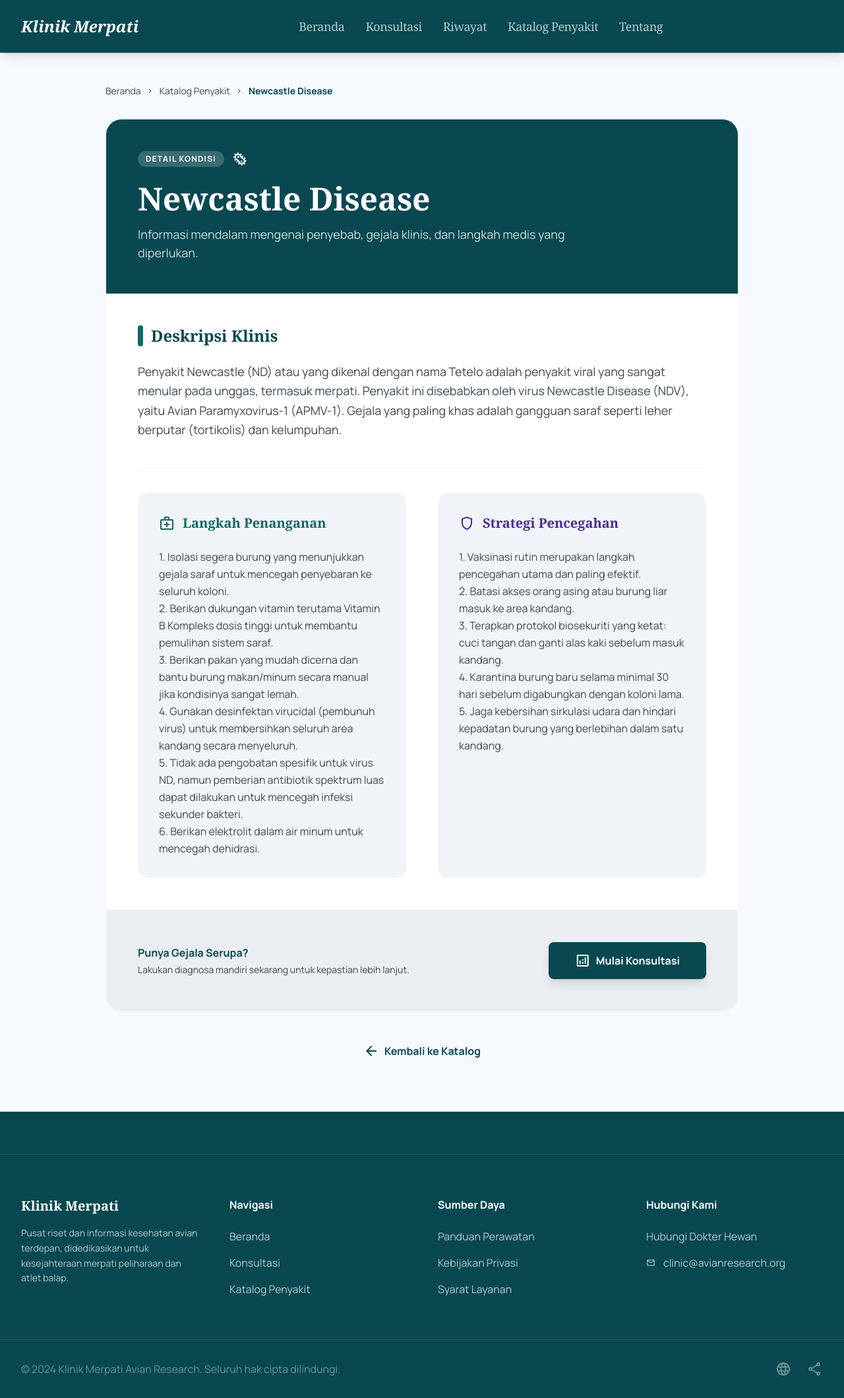
After one commit to Jinsky/Jinsky, a PHP site: page /detail_penyakit.php?id=P01 in a window 1280 px wide. The commit adds this page. Shown: the whole page at 66% size. Run offline with PHP 8.4, Linux system fonts and the light colour scheme; a user stored in the database is signed in; data comes from the database, SQL or seed files in the repository; some libraries are stand-ins or nearby versions.

Commit message:
fix: improve disease catalog UI, implement detail page, and rebrand to Klinik Merpati
- Improved visual consistency of disease catalog with uniform cards and line-clamping.
- Replaced the disease modal with a dedicated `detail_penyakit.php` page.
- Shortened disease descriptions in the catalog list.
- Changed "Nama Merpati" to "Nama Pemilik" in consultation and history UI.
- Renamed the website from "Clinical Vitality" to "Klinik Merpati" across all files.
- Fixed HTML semantic structure in `katalog.php`.

Co-authored-by: Jinsky <207972827+Jinsky@users.noreply.github.com>

```diff
--- a/admin/aturan.php
+++ b/admin/aturan.php
@@ -58,7 +58,7 @@ if ($pdo) {
 <html lang="id">
 <head>
     <meta charset="UTF-8">
-    <title>Kelola Aturan | Admin Clinical Vitality</title>
+    <title>Kelola Aturan | Admin Klinik Merpati</title>
     <script src="https://cdn.tailwindcss.com"></script>
     <link href="https://fonts.googleapis.com/css2?family=Material+Symbols+Outlined" rel="stylesheet">
 </head>
--- a/admin/gejala.php
+++ b/admin/gejala.php
@@ -33,7 +33,7 @@ $gejala_list = get_all_gejala($pdo);
 <html lang="id">
 <head>
     <meta charset="UTF-8">
-    <title>Kelola Gejala | Admin Clinical Vitality</title>
+    <title>Kelola Gejala | Admin Klinik Merpati</title>
     <script src="https://cdn.tailwindcss.com"></script>
     <link href="https://fonts.googleapis.com/css2?family=Material+Symbols+Outlined" rel="stylesheet">
 </head>
--- a/admin/index.php
+++ b/admin/index.php
@@ -17,7 +17,7 @@ if ($pdo) {
 <html lang="id">
 <head>
     <meta charset="UTF-8">
-    <title>Admin Dashboard | Clinical Vitality</title>
+    <title>Admin Dashboard | Klinik Merpati</title>
     <script src="https://cdn.tailwindcss.com"></script>
     <link href="https://fonts.googleapis.com/css2?family=Material+Symbols+Outlined" rel="stylesheet">
 </head>
@@ -37,7 +37,7 @@ if ($pdo) {
 
     <main class="flex-1 p-10">
         <h1 class="text-4xl font-bold text-slate-800 mb-2">Selamat Datang, <?= $_SESSION['admin_username'] ?></h1>
-        <p class="text-slate-500 mb-10">Ringkasan data sistem pakar Clinical Vitality.</p>
+        <p class="text-slate-500 mb-10">Ringkasan data sistem pakar Klinik Merpati.</p>
 
         <div class="grid grid-cols-1 md:grid-cols-2 lg:grid-cols-4 gap-8">
             <div class="bg-white p-8 rounded-2xl shadow-sm border border-slate-200">
--- a/admin/login.php
+++ b/admin/login.php
@@ -38,7 +38,7 @@ if ($_SERVER['REQUEST_METHOD'] === 'POST') {
 <head>
     <meta charset="UTF-8">
     <meta name="viewport" content="width=device-width, initial-scale=1.0">
-    <title>Login Admin | Clinical Vitality</title>
+    <title>Login Admin | Klinik Merpati</title>
     <script src="https://cdn.tailwindcss.com"></script>
     <link href="https://fonts.googleapis.com/css2?family=Noto+Serif:wght@700&family=Manrope:wght@400;700&display=swap" rel="stylesheet">
     <style>
@@ -49,7 +49,7 @@ if ($_SERVER['REQUEST_METHOD'] === 'POST') {
 <body class="bg-slate-50 flex items-center justify-center min-h-screen">
     <div class="max-w-md w-full bg-white p-8 rounded-2xl shadow-xl">
         <div class="text-center mb-8">
-            <h1 class="text-3xl font-bold text-cyan-900">Clinical Vitality</h1>
+            <h1 class="text-3xl font-bold text-cyan-900">Klinik Merpati</h1>
             <p class="text-slate-500 mt-2">Admin Control Panel</p>
         </div>
 
--- a/admin/penyakit.php
+++ b/admin/penyakit.php
@@ -30,7 +30,7 @@ $penyakit_list = get_all_penyakit($pdo);
 <html lang="id">
 <head>
     <meta charset="UTF-8">
-    <title>Kelola Penyakit | Admin Clinical Vitality</title>
+    <title>Kelola Penyakit | Admin Klinik Merpati</title>
     <script src="https://cdn.tailwindcss.com"></script>
     <link href="https://fonts.googleapis.com/css2?family=Material+Symbols+Outlined" rel="stylesheet">
 </head>
--- /dev/null
+++ b/detail_penyakit.php
@@ -0,0 +1,99 @@
+<?php
+require_once 'includes/functions.php';
+
+$id = $_GET['id'] ?? '';
+$penyakit = get_penyakit_by_id($pdo, $id);
+
+if (!$penyakit) {
+    header('Location: katalog.php');
+    exit;
+}
+
+$page_title = "Detail Penyakit: " . $penyakit['nama'];
+include 'includes/header.php';
+?>
+
+<main class="pt-32 pb-20 px-8 max-w-5xl mx-auto">
+    <!-- Breadcrumbs -->
+    <nav class="flex items-center gap-2 text-sm text-on-surface-variant mb-8">
+        <a href="index.php" class="hover:text-primary transition-colors">Beranda</a>
+        <span class="material-symbols-outlined text-xs">chevron_right</span>
+        <a href="katalog.php" class="hover:text-primary transition-colors">Katalog Penyakit</a>
+        <span class="material-symbols-outlined text-xs">chevron_right</span>
+        <span class="font-bold text-primary"><?= $penyakit['nama'] ?></span>
+    </nav>
+
+    <!-- Content Card -->
+    <div class="bg-surface-container-lowest rounded-3xl overflow-hidden shadow-sm border border-outline-variant/10">
+        <!-- Header -->
+        <div class="bg-primary p-12 text-on-primary">
+            <div class="flex items-center gap-3 mb-6">
+                <span class="px-3 py-1 bg-white/20 backdrop-blur-md rounded-full text-xs font-bold tracking-widest uppercase">Detail Kondisi</span>
+                <span class="material-symbols-outlined">microbiology</span>
+            </div>
+            <h1 class="text-4xl md:text-5xl font-headline font-bold mb-4"><?= $penyakit['nama'] ?></h1>
+            <p class="text-on-primary/80 text-lg max-w-2xl">
+                Informasi mendalam mengenai penyebab, gejala klinis, dan langkah medis yang diperlukan.
+            </p>
+        </div>
+
+        <!-- Body -->
+        <div class="p-12 space-y-12">
+            <!-- Deskripsi -->
+            <section>
+                <h2 class="text-2xl font-headline font-bold text-primary mb-6 flex items-center gap-3">
+                    <span class="w-2 h-8 bg-secondary rounded-full"></span>
+                    Deskripsi Klinis
+                </h2>
+                <div class="text-on-surface-variant leading-relaxed text-lg">
+                    <?= nl2br($penyakit['deskripsi']) ?>
+                </div>
+            </section>
+
+            <!-- Grid: Solusi & Pencegahan -->
+            <div class="grid grid-cols-1 md:grid-cols-2 gap-12 pt-8 border-t border-outline-variant/10">
+                <section class="bg-surface-container-low p-8 rounded-2xl">
+                    <h3 class="text-xl font-headline font-bold text-secondary mb-6 flex items-center gap-3">
+                        <span class="material-symbols-outlined">medical_services</span>
+                        Langkah Penanganan
+                    </h3>
+                    <div class="text-on-surface-variant leading-relaxed space-y-4">
+                        <?= nl2br($penyakit['solusi']) ?>
+                    </div>
+                </section>
+
+                <section class="bg-surface-container-low p-8 rounded-2xl">
+                    <h3 class="text-xl font-headline font-bold text-tertiary mb-6 flex items-center gap-3">
+                        <span class="material-symbols-outlined">shield</span>
+                        Strategi Pencegahan
+                    </h3>
+                    <div class="text-on-surface-variant leading-relaxed space-y-4">
+                        <?= nl2br($penyakit['pencegahan']) ?>
+                    </div>
+                </section>
+            </div>
+        </div>
+
+        <!-- Footer Action -->
+        <div class="p-12 bg-surface-container flex flex-col md:flex-row items-center justify-between gap-8 border-t border-outline-variant/10">
+            <div>
+                <h4 class="font-bold text-primary mb-1">Punya Gejala Serupa?</h4>
+                <p class="text-sm text-on-surface-variant">Lakukan diagnosa mandiri sekarang untuk kepastian lebih lanjut.</p>
+            </div>
+            <a href="konsultasi.php" class="px-10 py-4 bg-primary text-on-primary rounded-xl font-bold hover:bg-primary-dim transition-all shadow-lg flex items-center gap-2">
+                <span class="material-symbols-outlined">analytics</span>
+                Mulai Konsultasi
+            </a>
+        </div>
+    </div>
+
+    <!-- Back Button -->
+    <div class="mt-12 flex justify-center">
+        <a href="katalog.php" class="text-primary font-bold flex items-center gap-2 hover:gap-4 transition-all">
+            <span class="material-symbols-outlined">arrow_back</span>
+            Kembali ke Katalog
+        </a>
+    </div>
+</main>
+
+<?php include 'includes/footer.php'; ?>
--- a/hasil.php
+++ b/hasil.php
@@ -27,7 +27,7 @@ include 'includes/header.php';
         </span>
         <h1 class="font-headline text-5xl md:text-6xl text-primary font-bold tracking-tight mb-6">Hasil Analisis Kesehatan</h1>
         <p class="text-on-surface-variant text-xl max-w-2xl leading-relaxed">
-            Identitas Merpati: <span class="font-bold text-on-surface"><?= htmlspecialchars($nama_merpati) ?></span>. Berdasarkan pola gejala yang Anda berikan, sistem pakar kami telah mencapai kesimpulan berikut.
+            Nama Pemilik: <span class="font-bold text-on-surface"><?= htmlspecialchars($nama_merpati) ?></span>. Berdasarkan pola gejala yang Anda berikan, sistem pakar kami telah mencapai kesimpulan berikut.
         </p>
     </div>
 
--- a/includes/footer.php
+++ b/includes/footer.php
@@ -2,7 +2,7 @@
 <footer class="bg-primary text-on-primary w-full pt-16 pb-8 mt-auto">
     <div class="grid grid-cols-1 md:grid-cols-4 gap-12 max-w-7xl mx-auto px-8 border-t border-white/10 pt-16">
         <div class="col-span-1 md:col-span-1">
-            <div class="text-xl font-headline font-bold mb-4">Clinical Vitality</div>
+            <div class="text-xl font-headline font-bold mb-4">Klinik Merpati</div>
             <p class="text-on-primary/70 text-sm leading-relaxed">
                 Pusat riset dan informasi kesehatan avian terdepan, didedikasikan untuk kesejahteraan merpati peliharaan dan atlet balap.
             </p>
@@ -35,7 +35,7 @@
         </div>
     </div>
     <div class="max-w-7xl mx-auto px-8 mt-16 pt-8 border-t border-white/10 flex justify-between items-center text-on-primary/40">
-        <p>© 2024 Clinical Vitality Avian Research. Seluruh hak cipta dilindungi.</p>
+        <p>© 2024 Klinik Merpati Avian Research. Seluruh hak cipta dilindungi.</p>
         <div class="flex gap-6">
             <span class="material-symbols-outlined cursor-pointer hover:text-primary transition-colors">language</span>
             <span class="material-symbols-outlined cursor-pointer hover:text-primary transition-colors">share</span>
--- a/includes/header.php
+++ b/includes/header.php
@@ -3,7 +3,7 @@
 <head>
     <meta charset="utf-8"/>
     <meta content="width=device-width, initial-scale=1.0" name="viewport"/>
-    <title><?= isset($page_title) ? $page_title . ' | Clinical Vitality' : 'Clinical Vitality | Avian Research & Diagnosis' ?></title>
+    <title><?= isset($page_title) ? $page_title . ' | Klinik Merpati' : 'Klinik Merpati | Avian Research & Diagnosis' ?></title>
     <!-- Material Symbols -->
     <link href="https://fonts.googleapis.com/css2?family=Material+Symbols+Outlined:wght,FILL@100..700,0..1&amp;display=swap" rel="stylesheet"/>
     <!-- Google Fonts: Noto Serif & Manrope -->
@@ -92,7 +92,7 @@
     <nav class="fixed top-0 w-full z-50 bg-primary backdrop-blur-xl shadow-lg transition-all duration-300 ease-in-out">
         <div class="flex justify-between items-center max-w-7xl mx-auto px-8 h-20">
             <div class="text-2xl font-headline italic font-bold text-on-primary">
-                <a href="index.php">Clinical Vitality</a>
+                <a href="index.php">Klinik Merpati</a>
             </div>
             <div class="hidden md:flex items-center space-x-8">
                 <a class="font-headline text-lg tracking-tight <?= basename($_SERVER['PHP_SELF']) == 'index.php' ? 'text-on-primary border-b-2 border-on-primary font-bold pb-1' : 'text-on-primary/70 hover:text-on-primary transition-colors' ?>" href="index.php">Beranda</a>
--- a/index.php
+++ b/index.php
@@ -158,7 +158,7 @@ include 'includes/header.php';
         <div class="max-w-5xl mx-auto rounded-[3rem] bg-gradient-to-br from-primary to-primary-container p-12 lg:p-20 text-center relative overflow-hidden">
             <div class="relative z-10">
                 <h2 class="text-4xl lg:text-5xl font-bold text-white mb-8 font-headline">Siap Memastikan Kesehatan Burung Anda?</h2>
-                <p class="text-xl text-on-primary-container mb-12 max-w-2xl mx-auto font-body">Bergabunglah dengan ribuan pemilik burung yang telah mempercayakan diagnosa kesehatan pada Clinical Vitality.</p>
+                <p class="text-xl text-on-primary-container mb-12 max-w-2xl mx-auto font-body">Bergabunglah dengan ribuan pemilik burung yang telah mempercayakan diagnosa kesehatan pada Klinik Merpati.</p>
                 <a href="konsultasi.php" class="px-10 py-5 rounded-full bg-white text-primary font-extrabold text-xl hover:bg-primary-fixed transition-colors shadow-xl font-label inline-block">
                     Mulai Konsultasi Sekarang
                 </a>
--- a/konsultasi.php
+++ b/konsultasi.php
@@ -26,8 +26,8 @@ $step2_gejala = array_filter($gejala_list, function($g) use ($step2_ids) { retur
         <!-- Symptom Selection Area -->
         <div class="lg:col-span-7 space-y-8">
             <div class="bg-surface-container-low p-8 rounded-xl">
-                <label class="block font-headline text-2xl font-bold text-primary mb-6">Identitas Merpati</label>
-                <input type="text" name="nama_merpati" required placeholder="Masukkan nama atau ID merpati..." class="w-full bg-surface-container-lowest border-none rounded-xl p-4 focus:ring-2 focus:ring-primary/20 text-on-surface">
+                <label class="block font-headline text-2xl font-bold text-primary mb-6">Identitas Pemilik</label>
+                <input type="text" name="nama_merpati" required placeholder="Masukkan nama pemilik..." class="w-full bg-surface-container-lowest border-none rounded-xl p-4 focus:ring-2 focus:ring-primary/20 text-on-surface">
             </div>
 
             <div class="bg-surface-container-low p-8 rounded-xl">
--- a/riwayat.php
+++ b/riwayat.php
@@ -16,7 +16,7 @@ $total_diagnosa = count($riwayat);
                 <span class="material-symbols-outlined">clinical_notes</span>
             </div>
             <div>
-                <p class="font-headline font-bold text-primary tracking-tight leading-none">Clinical Vitality</p>
+                <p class="font-headline font-bold text-primary tracking-tight leading-none">Klinik Merpati</p>
                 <p class="text-[10px] text-primary/60 uppercase tracking-widest font-bold mt-1">Avian Atelier</p>
             </div>
         </div>
@@ -87,7 +87,7 @@ $total_diagnosa = count($riwayat);
                             <p class="text-xs text-on-surface-variant"><?= date('H:i', strtotime($r['tanggal'])) ?> WIB</p>
                         </div>
                         <div class="flex-1">
-                            <p class="text-[10px] text-on-surface-variant font-bold uppercase tracking-tighter mb-2">Identitas Merpati</p>
+                            <p class="text-[10px] text-on-surface-variant font-bold uppercase tracking-tighter mb-2">Nama Pemilik</p>
                             <div class="flex items-center gap-3">
                                 <div class="w-8 h-8 rounded-full bg-primary-container flex items-center justify-center text-primary font-bold text-xs">
                                     <?= strtoupper(substr($r['nama_merpati'], 0, 1)) ?>
--- a/tentang.php
+++ b/tentang.php
@@ -13,7 +13,7 @@ include 'includes/header.php';
                     Menggabungkan Sains <br/>dengan <span class="italic text-primary-container">Vitalitas Avian.</span>
                 </h1>
                 <p class="text-on-surface-variant text-xl max-w-xl leading-relaxed font-body">
-                    Clinical Vitality mewakili pergeseran paradigma dalam perawatan kesehatan merpati, menggunakan logika diagnostik tingkat lanjut untuk memberikan wawasan berbasis riset yang instan bagi peternak dan dokter hewan.
+                    Klinik Merpati mewakili pergeseran paradigma dalam perawatan kesehatan merpati, menggunakan logika diagnostik tingkat lanjut untuk memberikan wawasan berbasis riset yang instan bagi peternak dan dokter hewan.
                 </p>
             </div>
             <div class="relative">
@@ -55,7 +55,7 @@ include 'includes/header.php';
         <div class="max-w-7xl mx-auto px-8">
             <div class="text-center mb-16">
                 <h2 class="font-headline text-5xl text-primary mb-4">Ketelitian Diagnostik</h2>
-                <p class="text-on-surface-variant text-lg">Mesin ilmiah yang menggerakkan Clinical Vitality</p>
+                <p class="text-on-surface-variant text-lg">Mesin ilmiah yang menggerakkan Klinik Merpati</p>
             </div>
             <div class="grid grid-cols-1 lg:grid-cols-3 gap-12">
                 <div class="group">
```
Also changed, not shown: katalog.php (+11 -62 lines).
